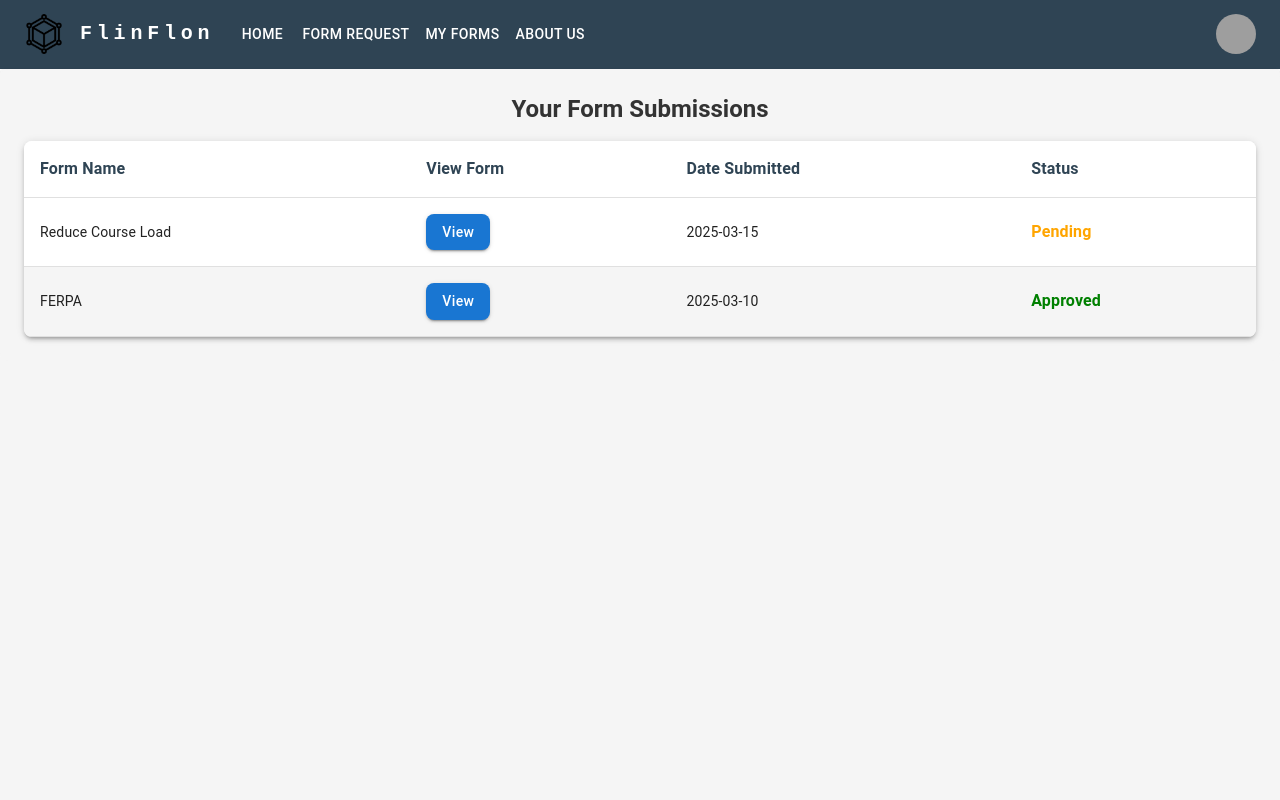
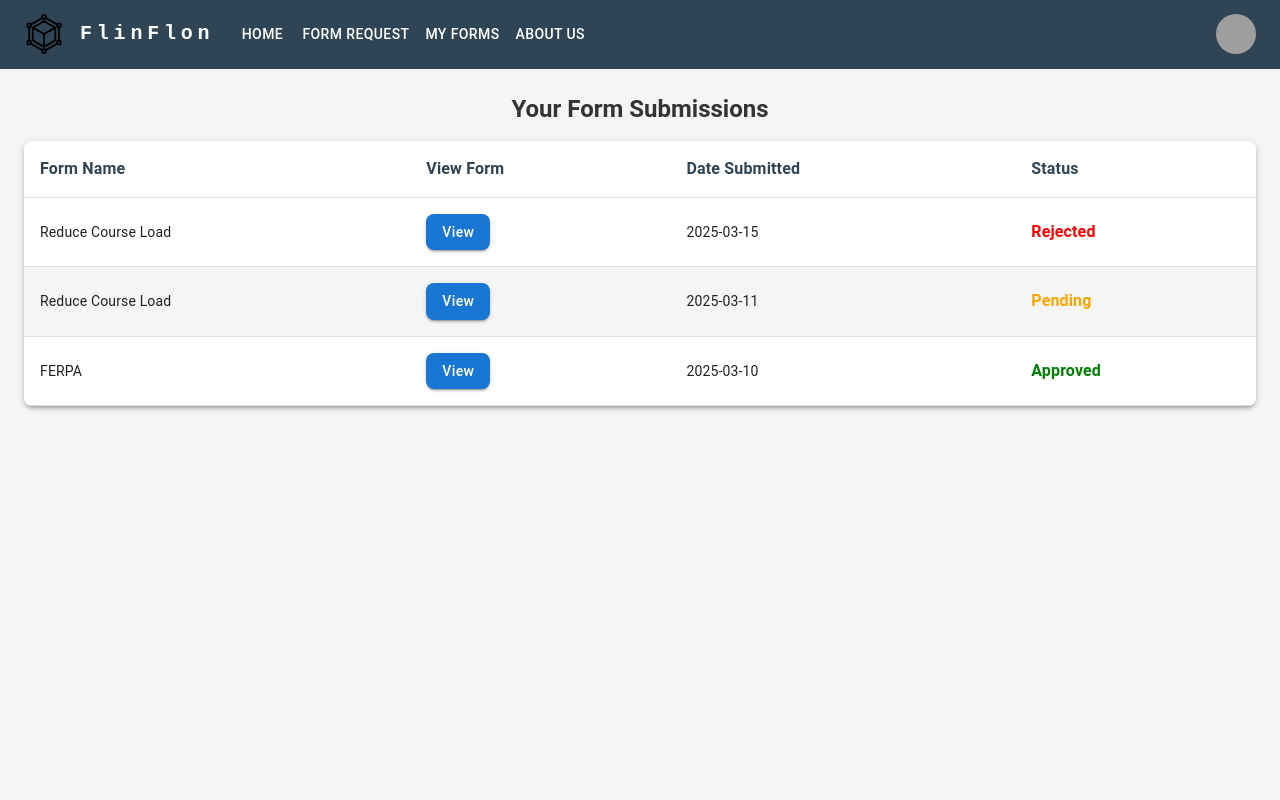
Before and after one commit to David-Gaspar-H/cosc4353-flin-flon, a React (Vite) app in the folder frontend/: page /my-forms in a window 1280 px wide. Shown: the top 800 px of the page. Built offline with nearby package versions, Linux system fonts and the light colour scheme; grey boxes are pictures that could not be loaded.

Commit message:
Edit: added styling for Rejected status.

```diff
--- a/frontend/src/components/FormTable.jsx
+++ b/frontend/src/components/FormTable.jsx
@@ -18,7 +18,7 @@ import {
 import ReduceCourseLoadForm from "./ReduceCourseLoadForm.jsx";
 import FerpaForm from "./FerpaForm.jsx";
 
-const FormTable = ({ isAdmin, formsData }) => {
+const FormTable = ({ isAdmin, formsData, sx }) => {
 	const [open, setOpen] = useState(false);
 	const [currentRow, setCurrentRow] = useState(null);
 
@@ -29,6 +29,7 @@ const FormTable = ({ isAdmin, formsData }) => {
 	const columns = isAdmin
 		? [
 				{ id: "requestor", label: "Requestor Name" },
+				{ id: "form", label: "Form Name" },
 				{ id: "submitted", label: "Date Submitted" },
 				{ id: "view", label: "View Form" },
 				{ id: "extra_requestor", label: "Needs Another Requestor?" },
@@ -51,7 +52,7 @@ const FormTable = ({ isAdmin, formsData }) => {
 	};
 
 	return (
-		<Box sx={{ p: 3, backgroundColor: "#f5f5f5", borderRadius: 2 }}>
+		<Box sx={{ p: 3, backgroundColor: "#f5f5f5", borderRadius: 2, ...sx }}>
 			<Typography
 				variant="h5"
 				fontWeight="bold"
@@ -100,6 +101,7 @@ const FormTable = ({ isAdmin, formsData }) => {
 								{isAdmin ? (
 									<>
 										<TableCell>{`${row.firstName} ${row.lastName}`}</TableCell>
+										<TableCell>{row.formName}</TableCell>
 										<TableCell>
 											{row.dateSubmitted}
 										</TableCell>
@@ -163,7 +165,10 @@ const FormTable = ({ isAdmin, formsData }) => {
 													color:
 														row.status === "Pending"
 															? "orange"
-															: "green",
+															: row.status ===
+																  "Approved"
+																? "green"
+																: "red",
 												}}
 											>
 												{row.status}
--- a/frontend/src/components/UserForms.jsx
+++ b/frontend/src/components/UserForms.jsx
@@ -9,10 +9,16 @@ const UserForms = () => {
 		{
 			formName: "Reduce Course Load",
 			dateSubmitted: "2025-03-15",
-			status: "Pending",
+			status: "Rejected",
 			firstName: "John",
 			lastName: "Doe",
-			needsAnotherRequestor: false,
+		},
+		{
+			formName: "Reduce Course Load",
+			dateSubmitted: "2025-03-11",
+			status: "Pending",
+			firstName: "Jane",
+			lastName: "Doe",
 		},
 		{
 			formName: "FERPA",
@@ -20,7 +26,6 @@ const UserForms = () => {
 			status: "Approved",
 			firstName: "Jane",
 			lastName: "Smith",
-			needsAnotherRequestor: true,
 		},
 	];
 	return (
```
